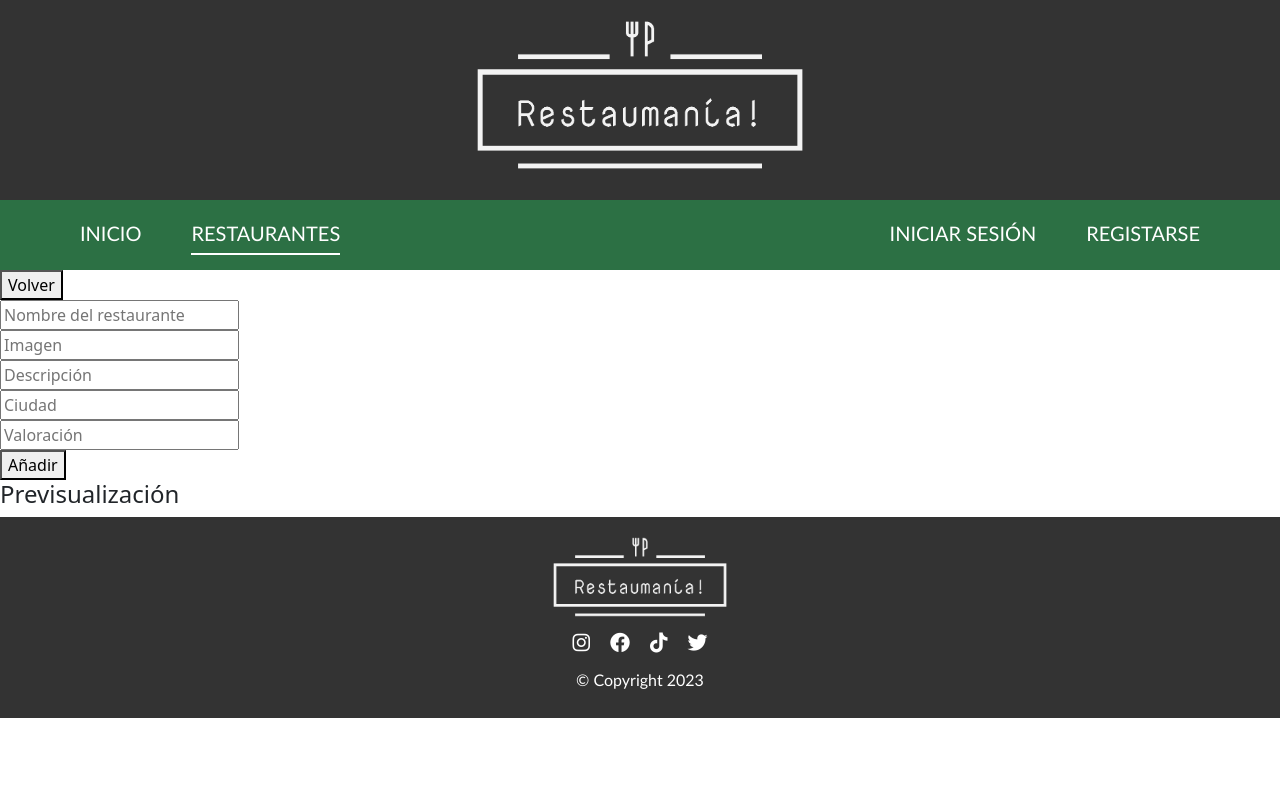
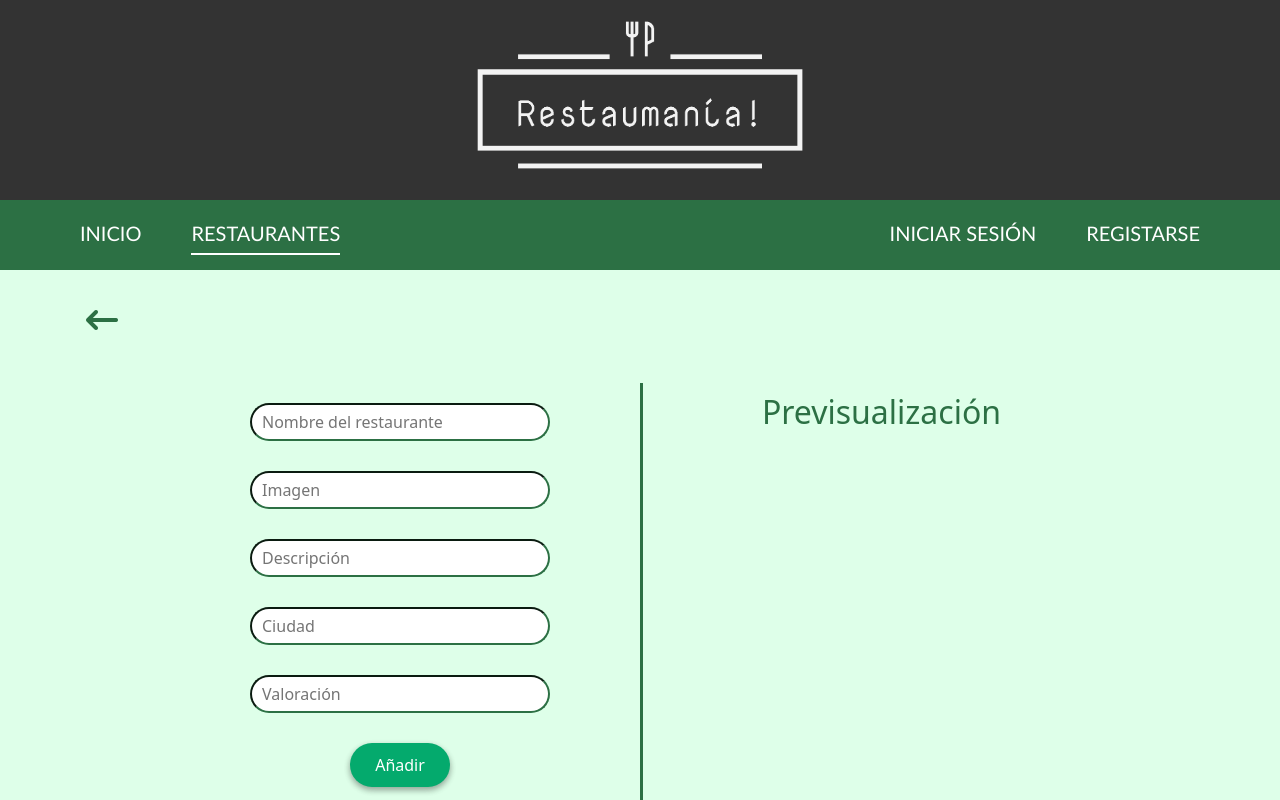
Before and after one commit to georgekutsia/pro10-restaurantes, an Angular app: page /restaurants/add in a window 1280 px wide. Shown: the top 800 px of the page. Built offline with nearby package versions, Linux system fonts and the light colour scheme; some icons are missing.

Commit message:
+add-admin-page

```diff
--- a/src/app/pages/add-restaurant/add-restaurant.component.html
+++ b/src/app/pages/add-restaurant/add-restaurant.component.html
@@ -1,7 +1,10 @@
-<button routerLink='/restaurants'>Volver</button>
 
+<div class="add-page">
     <div>
-    <form [formGroup]="restForm" (ngSubmit)="addRestaurant()">
+        <button class="add-page-btn" routerLink='/restaurants'><i class="fa-solid fa-arrow-left-long fa-2xl" style="color: #2c7044;"></i></button>
+    </div>
+    <div class="add-page-container">
+        <form [formGroup]="restForm" (ngSubmit)="addRestaurant()" class="add-form">
             <div>
                 <input type="text" placeholder="Nombre del restaurante" formControlName="name"/>
                 <p *ngIf="(submited && restForm?.get('name')?.hasError('required'))">Es obligatorio rellenar este campo</p>
@@ -19,18 +22,20 @@
                 <p *ngIf="(submited && restForm?.get('city')?.hasError('required'))">Es obligatorio rellenar este campo</p>
             </div>
             <div>
-            <input type="text" placeholder="Valoración" formControlName="score"/>
+                <input type="number" placeholder="Valoración" formControlName="score" min="1" max="10"/>
                 <p *ngIf="(submited && restForm?.get('score')?.hasError('required'))">Es obligatorio rellenar este campo</p>
             </div>
-        <button>Añadir</button>
+            <div>
+                <button class="add-form-btn">Añadir</button>
+            </div>
         </form>
-    <div>
-        <h4>Previsualización</h4>
-        <div [ngStyle]="{width: '300px'}"  *ngIf="restaurant">
-            <h4 class="mt-5">{{restaurant.name}}</h4>
+        <div class="add-prev">
+            <h4 class="add-prev-h4">Previsualización</h4>
+            <div [ngStyle]="{width: '300px'}"  *ngIf="restaurant" class="add-prev-content">
+                <h4 class="add-prev-title">{{restaurant.name}}</h4>
                 <img src="{{restaurant.img}}" alt="{{restaurant.name}}" width="300px" height="240"/>
-            <p>{{restaurant.description}}</p>
-            <p>{{restaurant.city}}</p>
+                <p class="add-prev-des">{{restaurant.description}}</p>
+                <p class="add-prev-city">{{restaurant.city}}</p>
                 <p>Valoración: {{restaurant.score}}
                     <ng-container *ngFor="let star of [].constructor(10); let i = index">
                         <i class="fa-regular fa-star" [ngClass]="{'fa-solid': i < restaurant.score}"></i>
@@ -39,3 +44,4 @@
             </div>
         </div>
     </div>
+</div>
--- a/src/app/pages/add-restaurant/add-restaurant.component.scss
+++ b/src/app/pages/add-restaurant/add-restaurant.component.scss
@@ -0,0 +1,93 @@
+*{
+    background-color: #DEFFE9;
+}
+
+.add-page{
+    height: 700px;
+    display: flex;
+    flex-direction: column;
+    justify-content: center;
+
+    &-btn{
+        background-color: transparent;
+        border: none;
+        margin-left: 80px;
+    }
+    &-btn:hover{
+        transform: scale(1.2);
+    }
+
+    &-container{
+        width: 75%;
+        height: 500px;
+        margin: 50px auto;
+        display: flex;
+        justify-content: space-around;
+        align-items: center;
+    }
+}
+
+.add-form, .add-prev{
+    text-align: center;
+    padding-top: 10px;
+    height: 100%;
+    width: 50%;
+}
+
+.add-form{
+    padding-top: 20px;
+    display: flex;
+    flex-direction: column;
+    gap: 30px;
+    &-btn{
+        background-color: #04AA6D;
+        border: none;
+        box-shadow: rgba(0, 0, 0, 0.16) 0px 3px 6px, rgba(0, 0, 0, 0.23) 0px 3px 6px;
+        color: white;
+        width: 100px;
+        padding: 10px 12px;
+        border-radius: 25px;
+    }
+    &-btn:hover{
+        background-color: #038557;
+    }
+    input{
+        width: 300px;
+        background-color: white;
+        border-radius: 24px;
+        border-color: #2c7044;
+        padding: 5px 10px;
+    }
+}
+
+
+.add-prev{
+    border-left: 3px solid #2c7044;
+    &-h4{
+        font-size: 2rem;
+        color: #2c7044;
+    }
+    &-content{
+        text-align: center;
+        margin-inline: auto;
+        margin-top:10px;
+        padding-top: 5px;
+        border-radius: 15px;
+        word-wrap: break-word;
+        box-shadow: rgba(60, 64, 67, 0.3) 0px 1px 2px 0px, rgba(60, 64, 67, 0.15) 0px 2px 6px 2px;
+    }
+    &-title{
+        font-size: 26px;
+        margin-bottom: 16px;
+    }
+    &-des{
+        font-style: italic;
+        font-size: 18px;
+        margin-top: 16px;
+    }
+    &-city{
+        margin-block: 10px;
+        font-size: 14px;
+        color: darkolivegreen;
+    }
+}
--- a/src/app/pages/restaurants/restaurants.component.html
+++ b/src/app/pages/restaurants/restaurants.component.html
@@ -1,7 +1,7 @@
 <div>
     <!-- Con auth admin -->
-    <div>
-        <button routerLink='/restaurants/add'>Añadir nuevo restaurante</button>
+    <div class="add">
+        <button *ngIf="usuario.admin" routerLink='/restaurants/add' class="add-btn">Añadir nuevo restaurante</button>
     </div>
     <!-- esto de abajo es bootstrap. se quita al maquetar bien con scss -->
     <div  class="d-flex justify-content-around flex-wrap">
--- a/src/app/pages/restaurants/restaurants.component.scss
+++ b/src/app/pages/restaurants/restaurants.component.scss
@@ -1,5 +1,26 @@
 *{
     background-color: #DEFFE9;
+}
+
+.add{
+  width: 500px;
+  display: flex;
+  justify-content: center;
+  margin: 0 auto;
+  padding-block: 30px;
+  &-btn{
+    width: 400px;
+    border: 1px solid #04AA6D;
+    font-size: 18px;
+    font-weight: 700;
+    background-color: white;
+    padding: 12px 14px;
+    border-radius: 25px;
+  }
+  &-btn:hover{
+    background-color: #038557;
+    color: white;
+  }
 }
 
 .fa-regular.fa-star {
```
Lines whose indentation alone changed are shown as unchanged.
